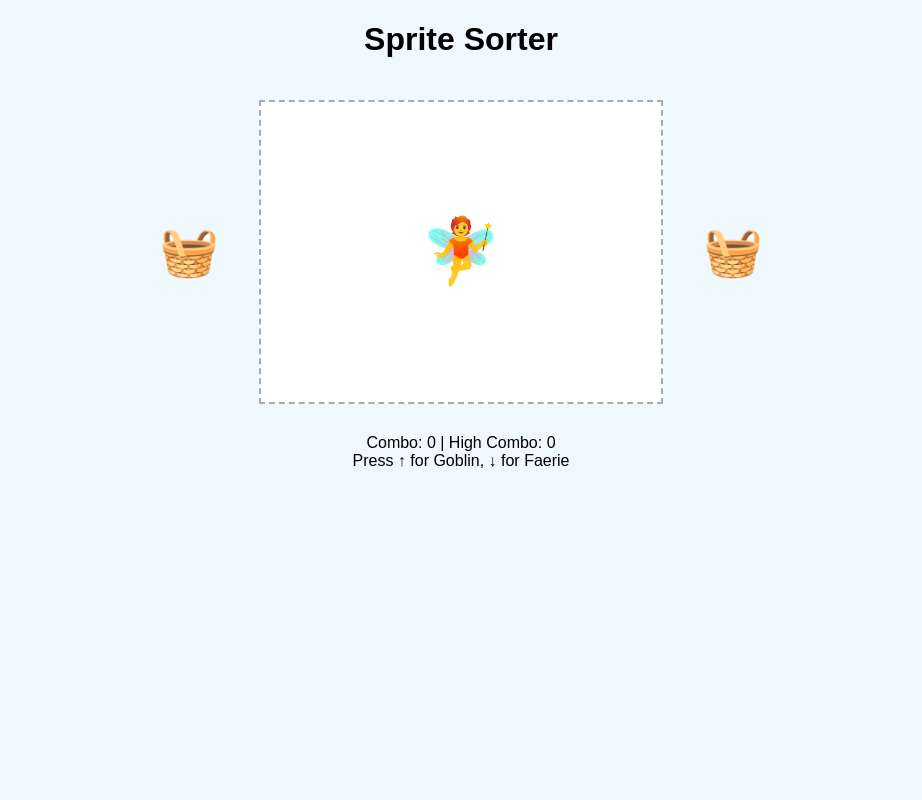
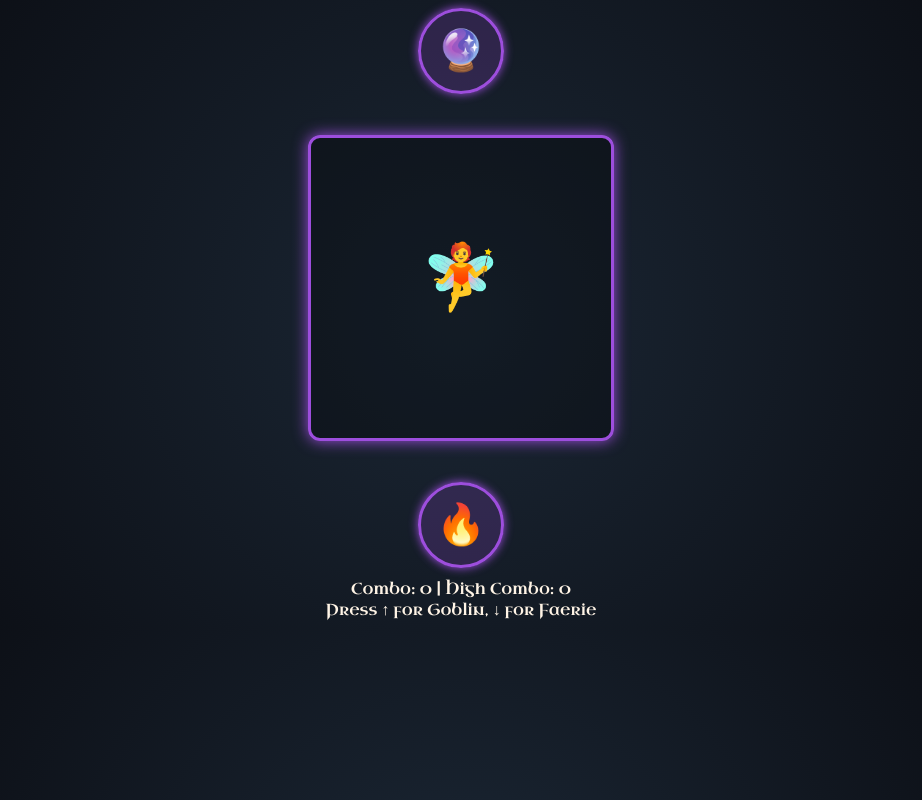
Before and after one commit to kyleillgen/AISlop, a website: page games/sprite-sorter.html in a window 1280 px wide. Shown: the whole page, without its empty margins (179-1101 px from the left). Drawn offline with Linux system fonts and the light colour scheme.

Commit message:
Revamp Sprite Sorter with vertical layout and mythical style

```diff
--- a/games/sprite-sorter.html
+++ b/games/sprite-sorter.html
@@ -3,13 +3,52 @@
 <head>
   <meta charset="UTF-8" />
   <title>Sprite Sorter</title>
+  <link href="https://fonts.googleapis.com/css2?family=Uncial+Antiqua&display=swap" rel="stylesheet" />
   <style>
-    body { text-align: center; font-family: sans-serif; background-color: #f0f8ff; }
-    #game { display: flex; align-items: center; justify-content: center; }
-    #playfield { width: 400px; height: 300px; margin: 20px; border: 2px dashed #aaa; display: flex; align-items: center; justify-content: center; background: white; }
-    #creature { font-size: 64px; transition: transform 0.5s; display: inline-block; }
+    body {
+      text-align: center;
+      font-family: 'Uncial Antiqua', serif;
+      background: radial-gradient(circle, #1b2735, #090a0f);
+      color: #fff4e6;
+    }
+    #game {
+      display: flex;
+      flex-direction: column;
+      align-items: center;
+      justify-content: space-between;
+      height: 70vh;
+    }
+    #playfield {
+      width: 300px;
+      height: 300px;
+      margin: 20px;
+      border: 3px solid #9d4edd;
+      border-radius: 12px;
+      display: flex;
+      align-items: center;
+      justify-content: center;
+      background: rgba(0, 0, 0, 0.3);
+      box-shadow: 0 0 15px #9d4edd;
+    }
+    #creature {
+      font-size: 64px;
+      transition: transform 0.5s;
+      display: inline-block;
+      animation: float 2s infinite ease-in-out;
+    }
     #stats { margin-top: 10px; }
-    .basket { font-size: 48px; margin: 0 20px; }
+    .basket {
+      width: 80px;
+      height: 80px;
+      border: 3px solid #9d4edd;
+      border-radius: 50%;
+      display: flex;
+      align-items: center;
+      justify-content: center;
+      font-size: 40px;
+      background: rgba(157, 78, 221, 0.2);
+      box-shadow: 0 0 10px #9d4edd;
+    }
     .cry { animation: shake 0.5s; }
     @keyframes shake {
       0% { transform: translateX(0); }
@@ -17,21 +56,25 @@
       75% { transform: translateX(10px); }
       100% { transform: translateX(0); }
     }
+    @keyframes float {
+      0% { transform: translateY(0); }
+      50% { transform: translateY(-10px); }
+      100% { transform: translateY(0); }
+    }
   </style>
 </head>
 <body>
-  <h1>Sprite Sorter</h1>
   <div id="game">
-    <div id="leftBasket" class="basket">🧺</div>
+    <div id="topBasket" class="basket">🔮</div>
     <div id="playfield"><span id="creature"></span></div>
-    <div id="rightBasket" class="basket">🧺</div>
+    <div id="bottomBasket" class="basket">🔥</div>
   </div>
   <div id="stats">Combo: 0 | High Combo: 0</div>
   <div>Press ↑ for Goblin, ↓ for Faerie</div>
   <script>
     const creatures = [
-      { emoji: '🧌', key: 'ArrowUp', basket: 'left' },
-      { emoji: '🧚', key: 'ArrowDown', basket: 'right' }
+      { emoji: '🧌', key: 'ArrowUp', basket: 'top' },
+      { emoji: '🧚', key: 'ArrowDown', basket: 'bottom' }
     ];
     let current = null;
     let comboString = '';
@@ -54,8 +97,8 @@
     function handleResult(correct) {
       const creatureEl = document.getElementById('creature');
       if (correct) {
-        const x = current.basket === 'left' ? -200 : 200;
-        creatureEl.style.transform = `translate(${x}px, -200px) scale(0.5)`;
+        const y = current.basket === 'top' ? -200 : 200;
+        creatureEl.style.transform = `translate(0, ${y}px) scale(0.5)`;
         setTimeout(() => {
           creatureEl.style.transform = '';
           spawn();
@@ -74,7 +117,7 @@
       if (!current) return;
       const now = performance.now();
       if (e.key === current.key) {
-        if (now - spawnTime <= 1000) {
+        if (now - spawnTime <= 1500) {
           comboString += e.key === 'ArrowUp' ? 'U' : 'D';
           handleResult(true);
         } else {
```
